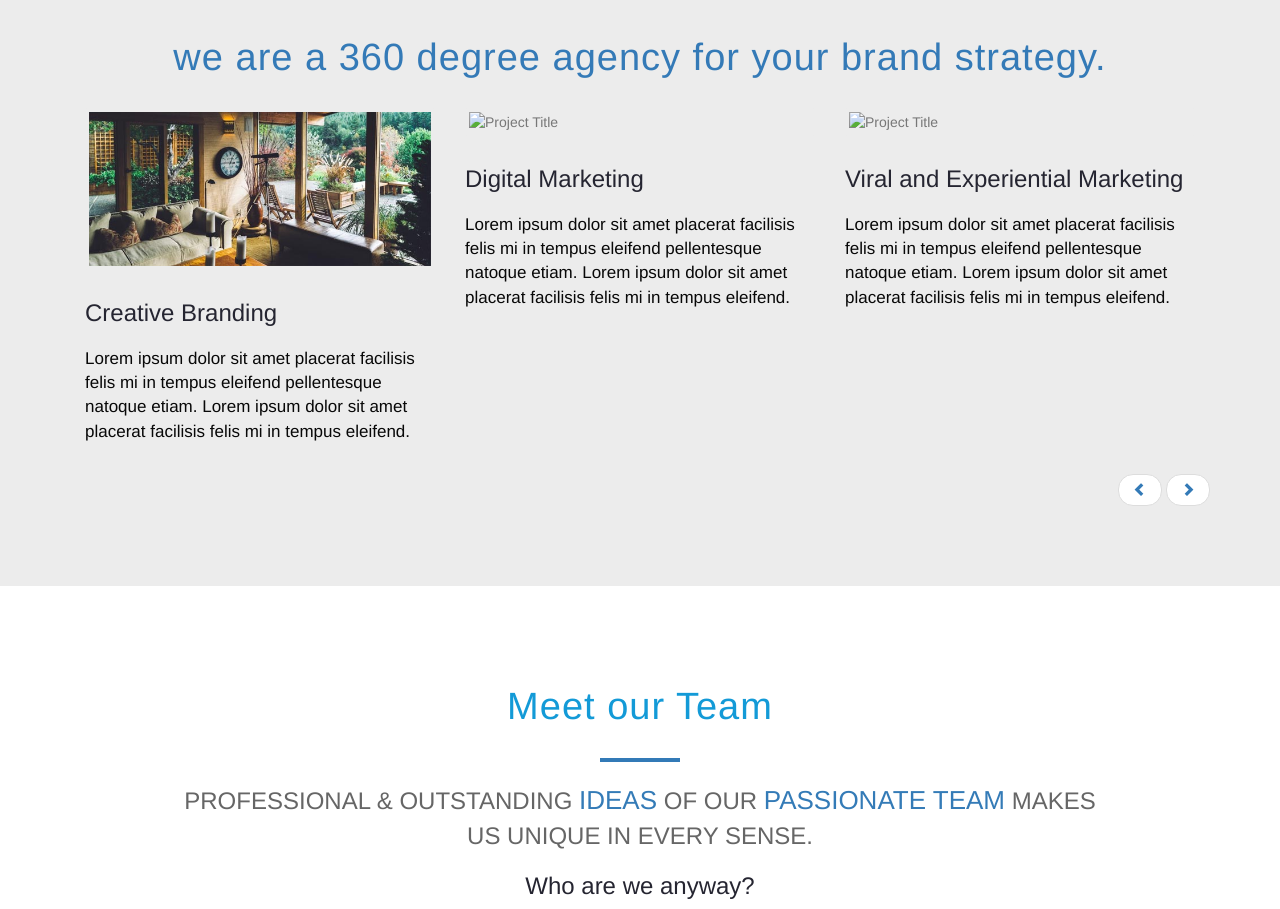
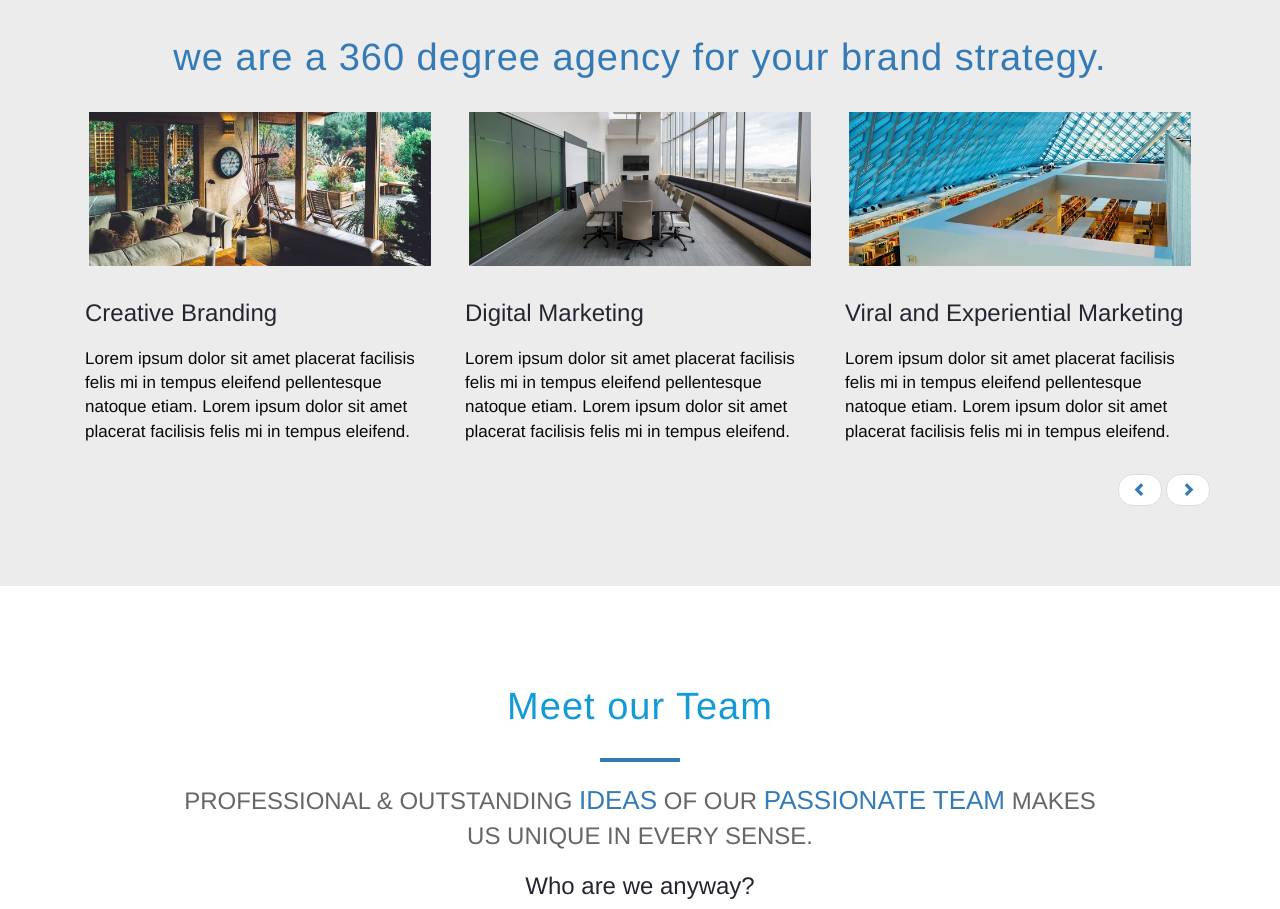
Before and after one commit to RitikRastogi/ProforceAdvertisment, a plain HTML site: page index.html in a window 1280 px wide. Shown: the part 1019-1928 px from the top of the page. Drawn offline with Linux system fonts and the light colour scheme; files whose address does not match are found by name.

Commit message:
Update index.html

```diff
--- a/index.html
+++ b/index.html
@@ -202,7 +202,7 @@
                         </li>
                         <li class="col-sm-4">
                            <div class="thumbnail">
-                              <img src="img/office-design.jpg" class="img-responsive" alt="Project Title">
+                              <img src="img/office_design.jpg" class="img-responsive" alt="Project Title">
                            </div>
                            <div class="caption">
                               <h3>Digital Marketing</h3>
@@ -211,7 +211,7 @@
                         </li>
                         <li class="col-sm-4">
                            <div class="thumbnail">
-                              <img src="img/commercial-design.jpg" class="img-responsive" alt="Project Title">
+                              <img src="img/commercial_design.jpg" class="img-responsive" alt="Project Title">
                            </div>
                            <div class="caption">
                               <h3>Viral and Experiential Marketing</h3>
```
